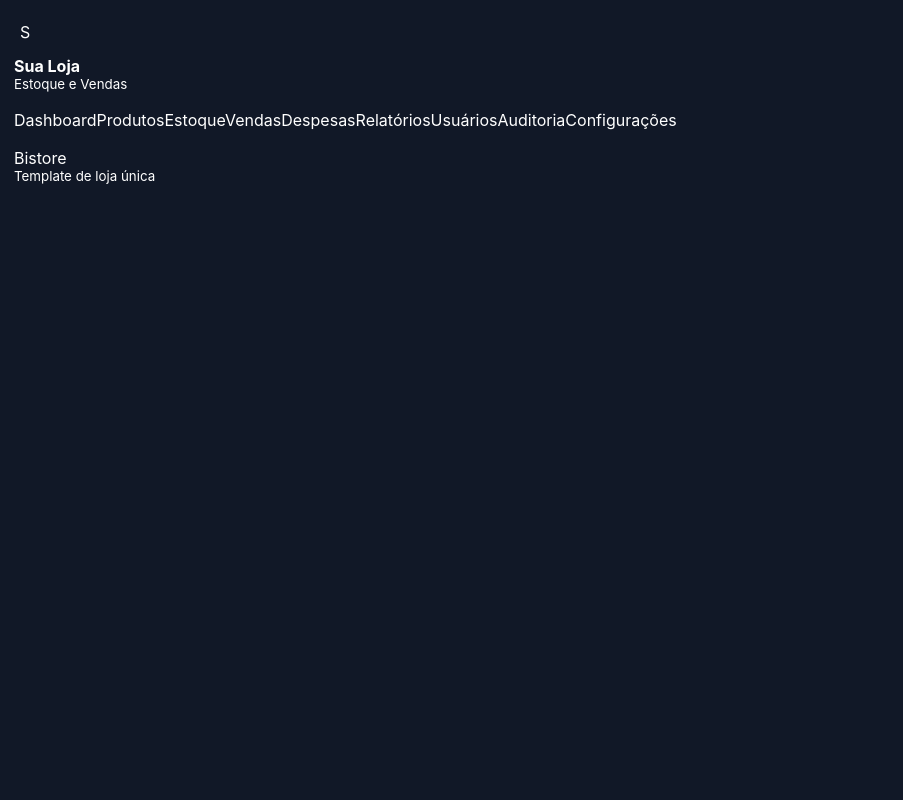
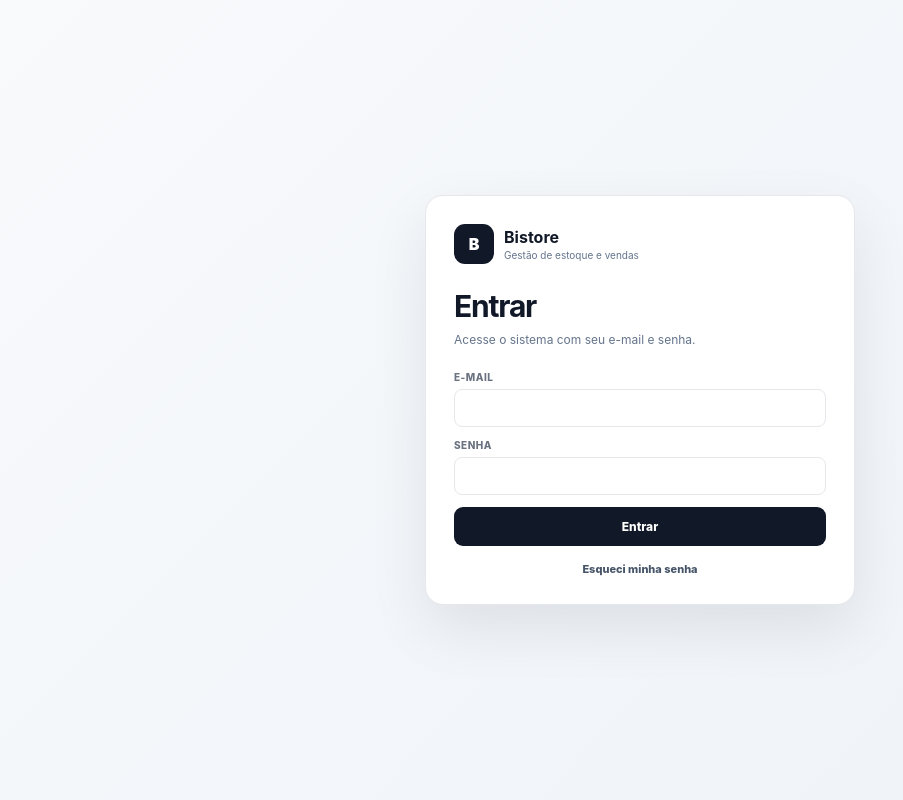
Before and after one commit to edsonjunioor32/bistore, a Next.js app: page / in a window 1280 px wide. Shown: the top 800 px of the page, without its empty margins (0-903 px from the left). Built offline with nearby package versions, Linux system fonts and the light colour scheme; no server answers.

Commit message:
refactor: let operational app own the shell layout

```diff
--- a/app/layout.tsx
+++ b/app/layout.tsx
@@ -1,51 +1,16 @@
 import type { Metadata } from "next";
 import "./globals.css";
-import { storeConfig } from "@/lib/store";
+import "./auth.css";
 
 export const metadata: Metadata = {
-  title: `${storeConfig.name} | Controle de Estoque e Vendas`,
-  description: "Controle de estoque, vendas, despesas e relatórios para uma única loja.",
+  title: "Bistore | Controle de Estoque e Vendas",
+  description: "Sistema de estoque, vendas, despesas, relatórios e operação de uma única loja.",
 };
 
 export default function RootLayout({ children }: Readonly<{ children: React.ReactNode }>) {
-  const style = {
-    "--brand-primary": storeConfig.primaryColor,
-    "--brand-secondary": storeConfig.secondaryColor,
-  } as React.CSSProperties;
-
   return (
     <html lang="pt-BR">
-      <body style={style}>
-        <div className="appShell">
-          <aside className="sidebar">
-            <div className="storeBrand">
-              <span className="storeMark">{storeConfig.name.slice(0, 1).toUpperCase()}</span>
-              <div>
-                <strong>{storeConfig.name}</strong>
-                <small>Estoque e Vendas</small>
-              </div>
-            </div>
-
-            <nav className="navMenu" aria-label="Menu principal">
-              <a className="navItem active" href="#dashboard">Dashboard</a>
-              <a className="navItem" href="#produtos">Produtos</a>
-              <a className="navItem" href="#estoque">Estoque</a>
-              <a className="navItem" href="#vendas">Vendas</a>
-              <a className="navItem" href="#despesas">Despesas</a>
-              <a className="navItem" href="#relatorios">Relatórios</a>
-              <a className="navItem" href="#usuarios">Usuários</a>
-              <a className="navItem" href="#auditoria">Auditoria</a>
-              <a className="navItem" href="#configuracoes">Configurações</a>
-            </nav>
-
-            <div className="sidebarFooter">
-              <span>Bistore</span>
-              <small>Template de loja única</small>
-            </div>
-          </aside>
-          <div className="contentArea">{children}</div>
-        </div>
-      </body>
+      <body>{children}</body>
     </html>
   );
 }
```
